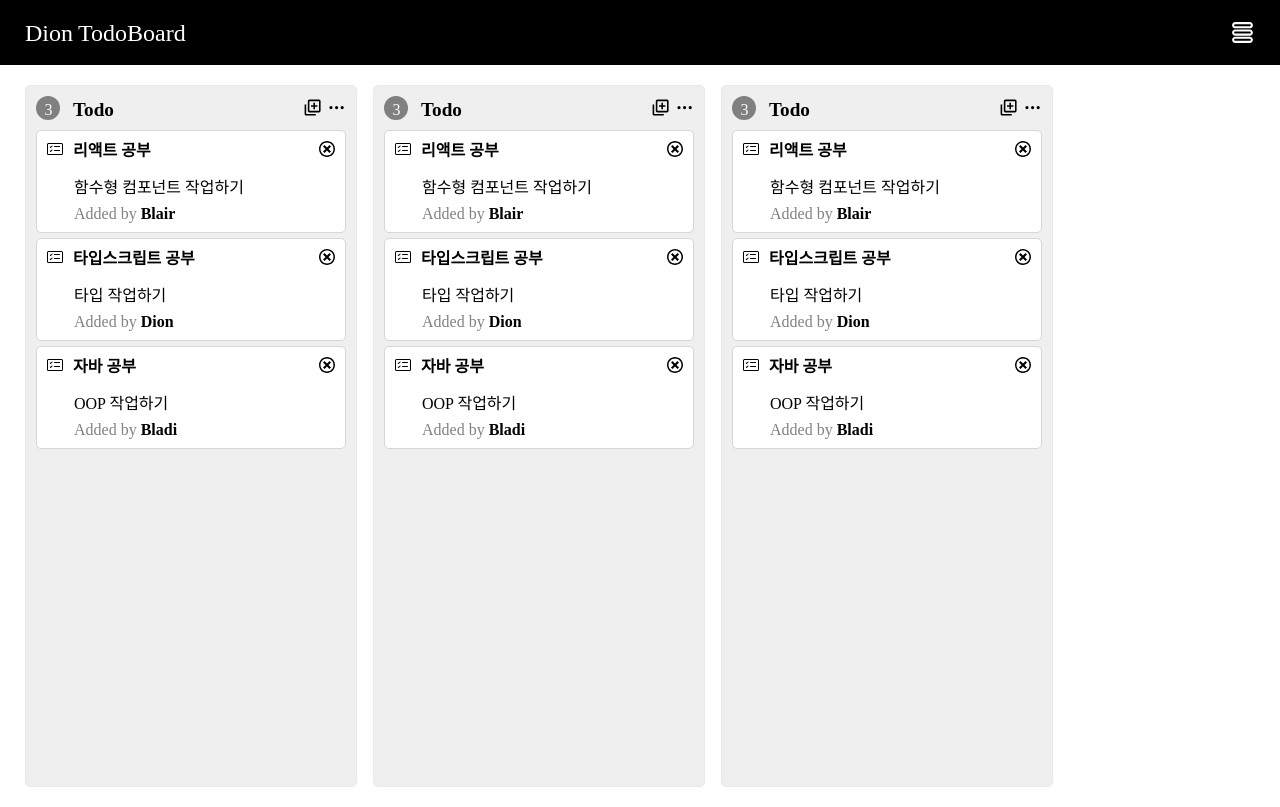
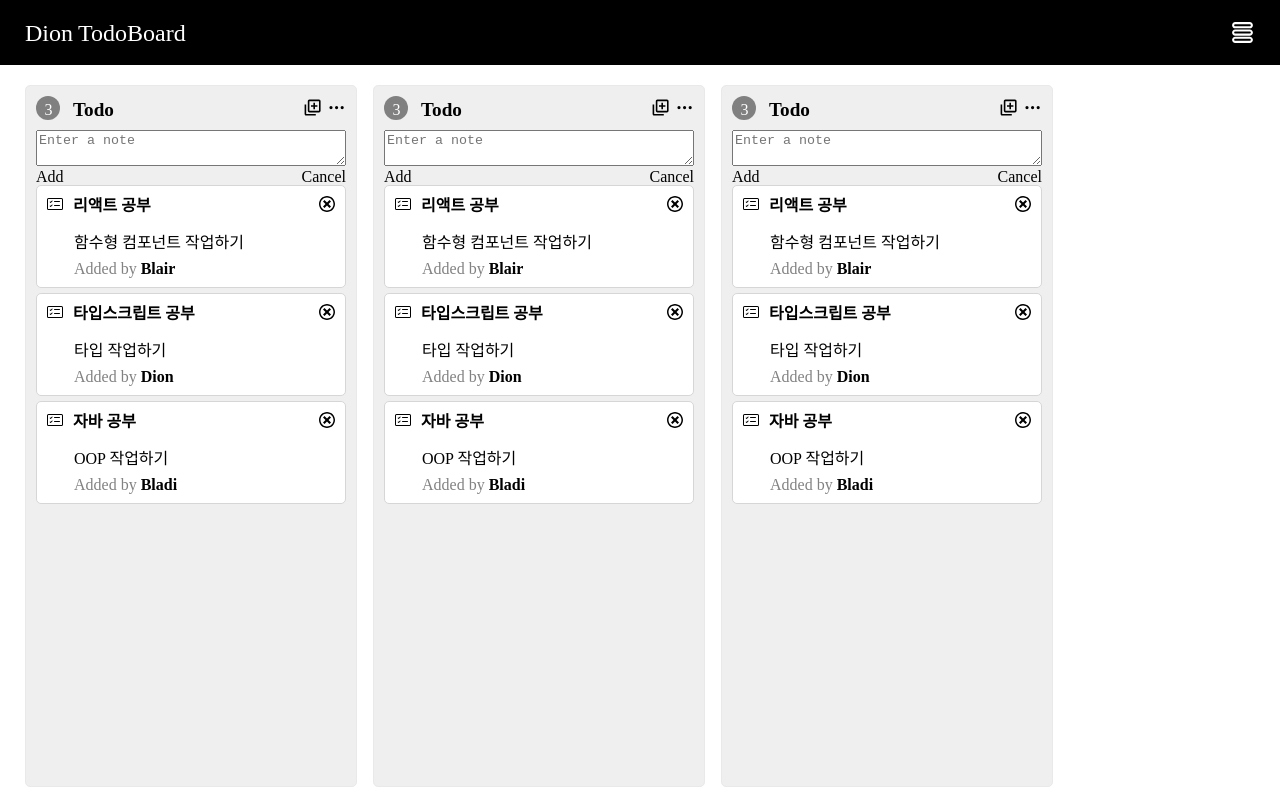
Before and after one commit to Blair-Dion/todo-frontend, a React (Create React App) app in the folder todo-project/: page / in a window 1280 px wide. Built offline with nearby package versions, Linux system fonts and the light colour scheme; the HTML template or start-up script is replaced by a standard one.

Commit message:
[#2][feat]카드 입력 영역 생성

```diff
--- a/todo-project/src/Component/List/List.jsx
+++ b/todo-project/src/Component/List/List.jsx
@@ -24,6 +24,16 @@ const List = () => {
                         </div>
                     </div>
 
+                    <div className="card-create-area-wrapper">
+                        <div className="contents-wrapper">
+                            <textarea placeholder="Enter a note"/>
+                        </div>
+                        <div className="btn-wrapper">
+                            <div className="add-btn">Add</div>
+                            <div className="cancel-btn">Cancel</div>
+                        </div>
+                    </div>
+
                     <div className="card-list-wrapper">
                         <Card title={"리액트 공부"} contents={"함수형 컴포넌트 작업하기"} writer={"Blair"}/>
                         <Card title={"타입스크립트 공부"} contents={"타입 작업하기"} writer={"Dion"}/>
--- a/todo-project/src/Component/List/List.scss
+++ b/todo-project/src/Component/List/List.scss
@@ -65,8 +65,28 @@
       }
     }
 
+    .card-create-area-wrapper {
+      .contents-wrapper {
+        textarea {
+          width: 100%;
+          box-sizing: border-box;
+        }
+      }
+      .btn-wrapper {
+        display: flex;
+        flex-direction: row;
+        justify-content: space-between;
+        align-content: center;
+        .add-btn {
+
+        }
+        .cancel-btn {
+
+        }
+      }
+    }
+
     .card-list-wrapper {
-
     }
   }
 }
```
